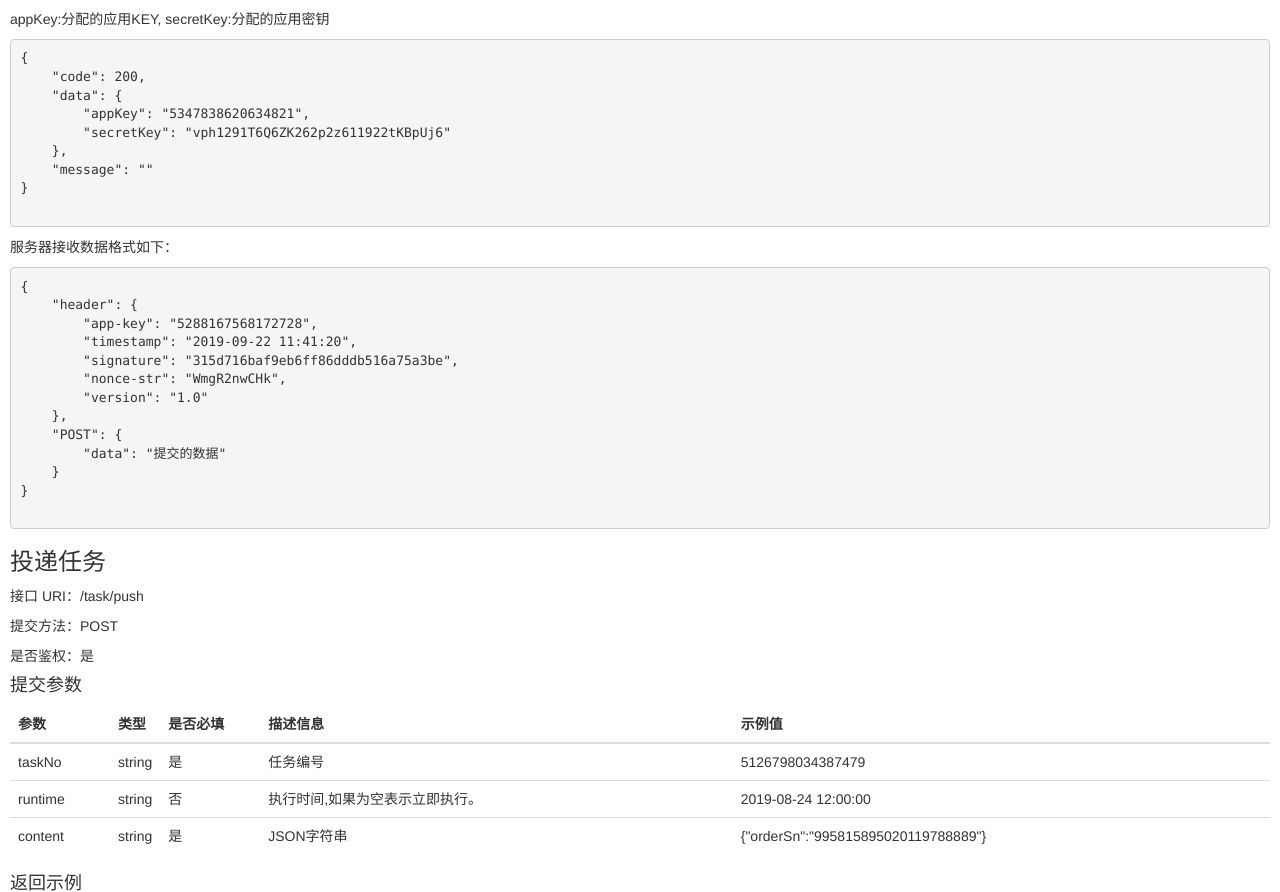
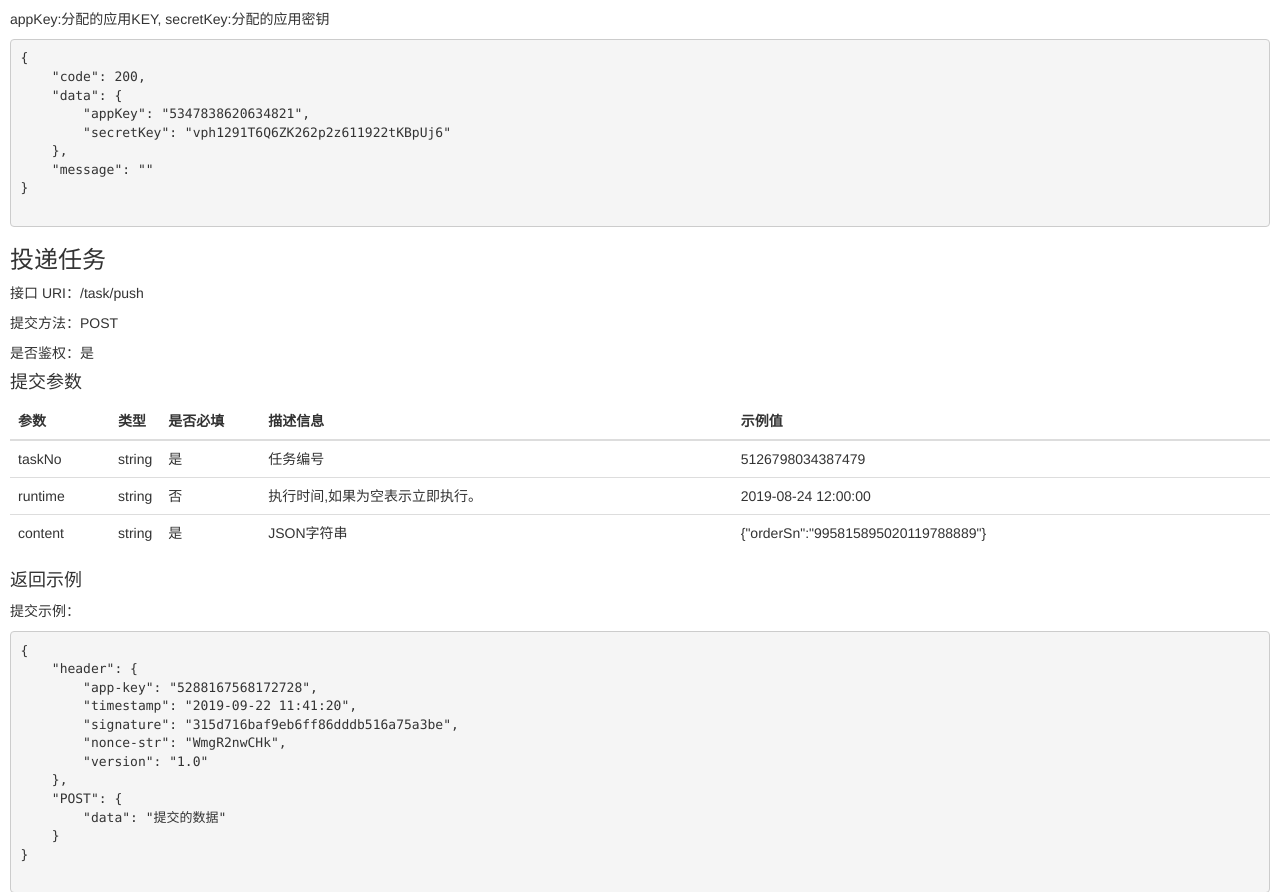
Before and after one commit to longjianghu/good-job, a PHP site: page /resource/views/home/index.php in a window 1280 px wide. Shown: the part 782-1674 px from the top of the page. Run offline with PHP 8.4, Linux system fonts and the light colour scheme.

Commit message:
调整接口文档

```diff
--- a/resource/views/home/index.php
+++ b/resource/views/home/index.php
@@ -78,22 +78,6 @@
     "message": ""
 }
         </pre>
-        <p>服务器接收数据格式如下：</p>
-        <pre>
-{
-    "header": {
-        "app-key": "5288167568172728",
-        "timestamp": "2019-09-22 11:41:20",
-        "signature": "315d716baf9eb6ff86dddb516a75a3be",
-        "nonce-str": "WmgR2nwCHk",
-        "version": "1.0"
-    },
-    "POST": {
-        "data": "提交的数据"
-    }
-}
-        </pre>
-    </table>
 </section>
 <section class="content">
     <h3>投递任务</h3>
@@ -136,6 +120,21 @@
         </tbody>
     </table>
     <h4>返回示例</h4>
+    <p>提交示例：</p>
+    <pre>
+{
+    "header": {
+        "app-key": "5288167568172728",
+        "timestamp": "2019-09-22 11:41:20",
+        "signature": "315d716baf9eb6ff86dddb516a75a3be",
+        "nonce-str": "WmgR2nwCHk",
+        "version": "1.0"
+    },
+    "POST": {
+        "data": "提交的数据"
+    }
+}
+        </pre>
     <p>注意事项：你可以使用taskId查询任务执行结果。</p>
     <pre>
 {
@@ -146,7 +145,6 @@
     "message": ""
 }
         </pre>
-    </table>
     <h3>任务查询</h3>
     <p>接口 URI：/task/detail</p>
     <p>提交方法：POST</p>
@@ -221,7 +219,6 @@
     "message": ""
 }
         </pre>
-    </table>
 </section>
 <section class="content">
     <h3>取消任务</h3>
@@ -258,7 +255,6 @@
     "message": ""
 }
         </pre>
-    </table>
     <h3>任务详情</h3>
     <p>接口 URI：/task/detail</p>
     <p>提交方法：POST</p>
@@ -316,7 +312,6 @@
     "message": ""
 }
         </pre>
-    </table>
 </section>
 <section class="content">
     <h3>接口鉴权</h3>
@@ -383,7 +378,7 @@ Array
 )
 </pre>
     <p>提交的内容加上头部信息的参数(signature除外)按键名从a->z进行排序并组装成一个字符串。<?php echo htmlspecialchars('app-key=4098668690234486&content=aabb&nonce-str=abc123&runtime=2019-09-13
-        11:08:00&taskNo=a1&timestamp=2019-09-13 10:13:00&version=1.0');?></p>
+        11:08:00&taskNo=a1&timestamp=2019-09-13 10:13:00&version=1.0'); ?></p>
     <p>使用md5(md5(待加密字符串).分配密钥)进行加密即可得到签名字符串:1dcfd23cc2f9a42ce5c9437aa21e7d1c。</p>
 </section>
 </body>
```
